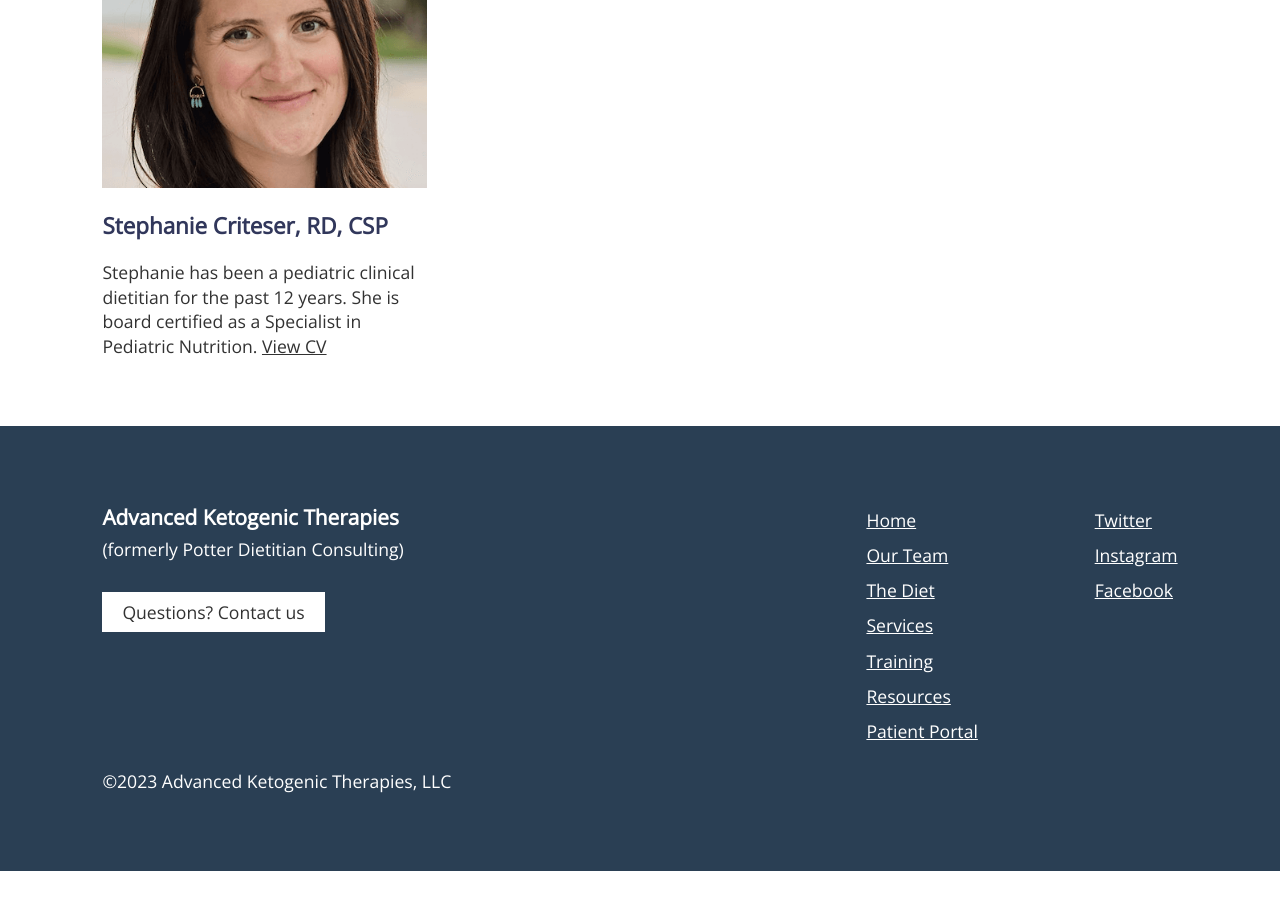
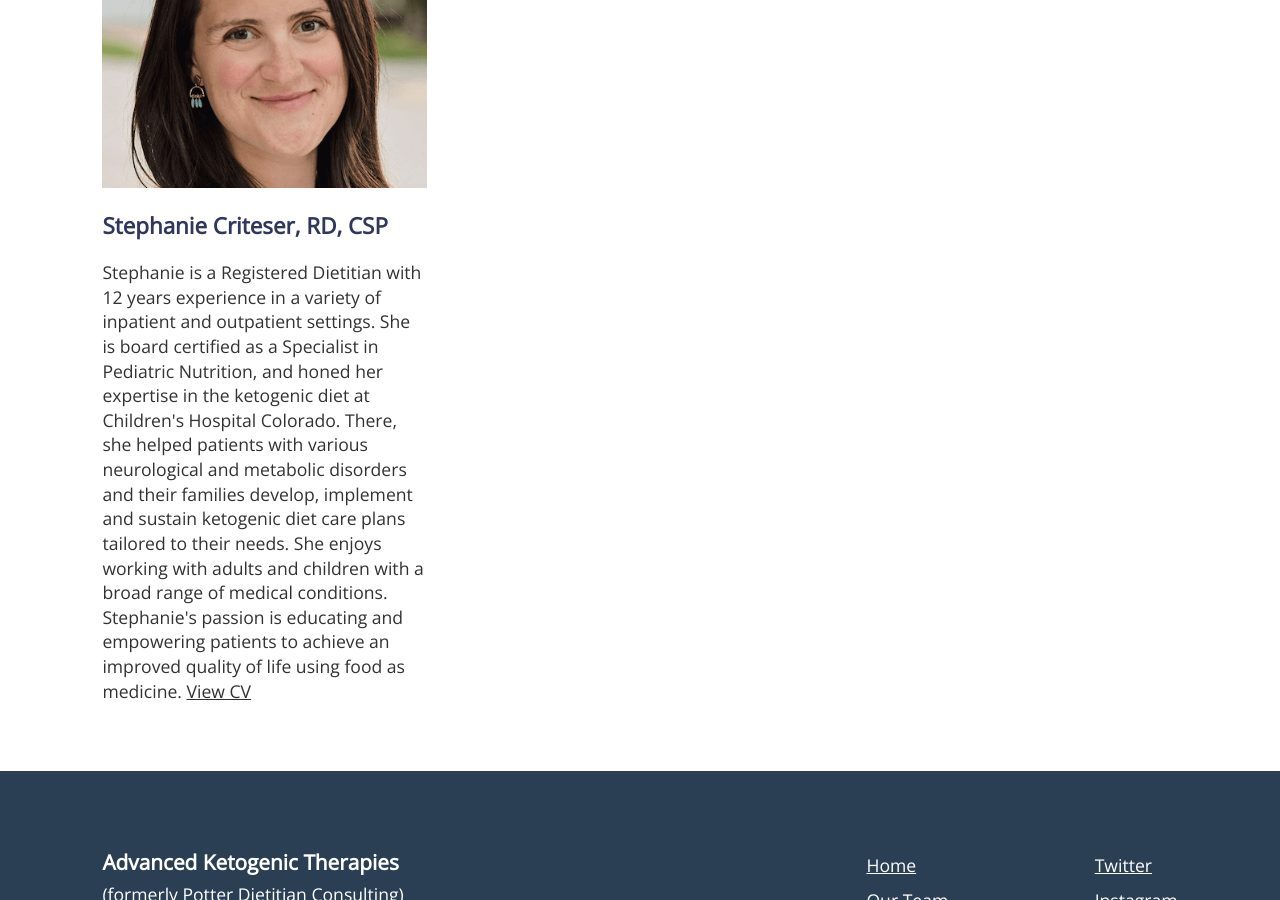
Before and after one commit to janmilosh/potterketo_jekyll, a Jekyll site: the page built from _pages/team.html, in a window 1280 px wide and 900 px high, scrolled down 2958 px. Built offline with Jekyll 4.4.1, drawn with Linux system fonts in a browser that asks for light colours; nearby versions of some CDN libraries; before the commit the page ends 3829 px from its top, so only the background shows below that.

Commit message:
Update Stephanie's bio

```diff
--- a/_includes/stephanie.html
+++ b/_includes/stephanie.html
@@ -1,5 +1,5 @@
 <div>
   <img src="{{ '/assets/images/stephanie.png' | relative_url }}" alt="Stephanie Criteser">
   <h2>Stephanie Criteser, RD, CSP</h2>
-  <p>Stephanie has been a pediatric clinical dietitian for the past 12 years. She is board certified as a Specialist in Pediatric Nutrition. <span class="nobreak"><a href="{{ '/assets/files/stephanie_cv.pdf' | relative_url }}" target="_blank">View CV</a></span></p>
+  <p>Stephanie is a Registered Dietitian with 12 years experience in a variety of inpatient and outpatient settings. She is board certified as a Specialist in Pediatric Nutrition, and honed her expertise in the ketogenic diet at Children's Hospital Colorado. There, she helped patients with various neurological and metabolic disorders and their families develop, implement and sustain ketogenic diet care plans tailored to their needs. She enjoys working with adults and children with a broad range of medical conditions. Stephanie's passion is educating and empowering patients to achieve an improved quality of life using food as medicine. <span class="nobreak"><a href="{{ '/assets/files/stephanie_cv.pdf' | relative_url }}" target="_blank">View CV</a></span></p>
 </div>
```
Also changed, not shown: 1 other file.
